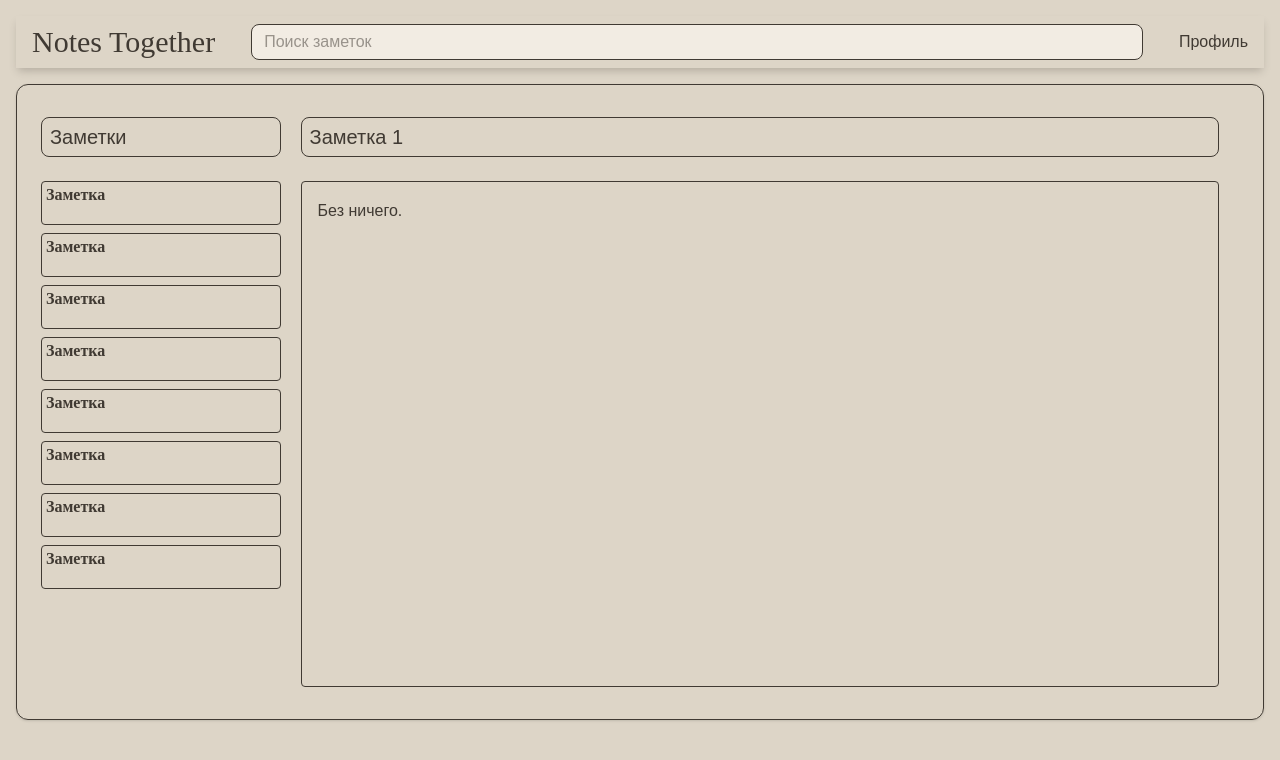
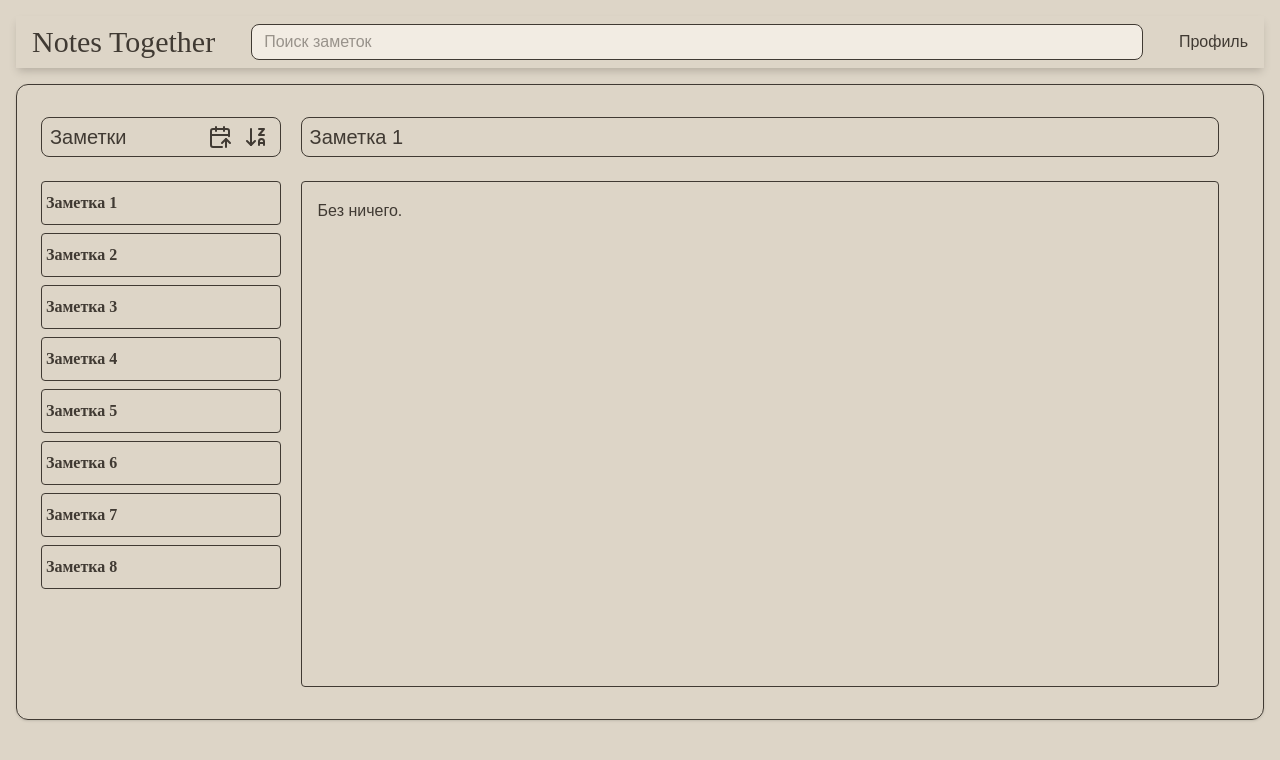
Before and after one commit to Veidge/NotesTogether, a Vue app in the folder frontend/: page / in a window 1280 px wide. Shown: the top 760 px of the page. Built offline with nearby package versions, Linux system fonts and the light colour scheme; a web font is replaced by a local one.

Commit message:
feat(ui): add sorting icons for note list

```diff
--- a/frontend/package.json
+++ b/frontend/package.json
@@ -11,6 +11,7 @@
     "type-check": "vue-tsc --build"
   },
   "dependencies": {
+    "@lucide/vue": "^1.74.0",
     "vue": "^3.5.42",
     "vue-router": "^5.5.1"
   },
--- a/frontend/src/components/pages/NotePage.vue
+++ b/frontend/src/components/pages/NotePage.vue
@@ -1,6 +1,10 @@
 <script setup lang="ts">
 
 import HeaderMain from "../ui/HeaderMain.vue";
+import { ArrowUpZA } from "@lucide/vue";
+import { ArrowDownZA } from "@lucide/vue";
+import { CalendarArrowDownIcon } from "@lucide/vue";
+import { CalendarArrowUpIcon } from "@lucide/vue";
 </script>
 
 <template>
@@ -9,11 +13,20 @@ import HeaderMain from "../ui/HeaderMain.vue";
         <div class="flex flex-col flex-1 py-2 rounded-xl border border-text shadow-sm">
             <div class="p-6 flex flex-1 justify-between">
                 <div class="w-[20%] flex flex-col gap-2">
-                    <div class="w-full h-10 rounded-lg border border-text px-2 content-center mb-4">
+                    <div class="flex h-10 rounded-lg border border-text px-2 items-center justify-between mb-4">
                         <h2 class="font-sans text-xl">Заметки</h2>
+                        <div class="flex gap-1 items-center">
+                            <button class="cursor-pointer hover:bg-accent/35 transition-colors p-1 rounded-md">
+                                <CalendarArrowUpIcon />
+                            </button>
+                            <button class="cursor-pointer hover:bg-accent/35 transition-colors p-1 rounded-md">
+                                <ArrowDownZA/>
+                            </button>
+                        </div>
                     </div>
-                    <div class="h-11 rounded-sm border border-text" v-for="note in 8" :key="note">
-                        <h2 class="font-heading font-bold px-1">Заметка</h2>
+                    <div class="h-11 flex items-center rounded-sm border border-text cursor-pointer hover:bg-accent/35 transition-colors"
+                         v-for="note in 8" :key="note">
+                        <h2 class="font-heading font-bold px-1">Заметка {{ note }}</h2>
                     </div>
                 </div>
                 <div class="flex flex-1 flex-col gap-2 mx-5">
```
Also changed, not shown: 1 other file (tests, documents, lock files or other folders).
